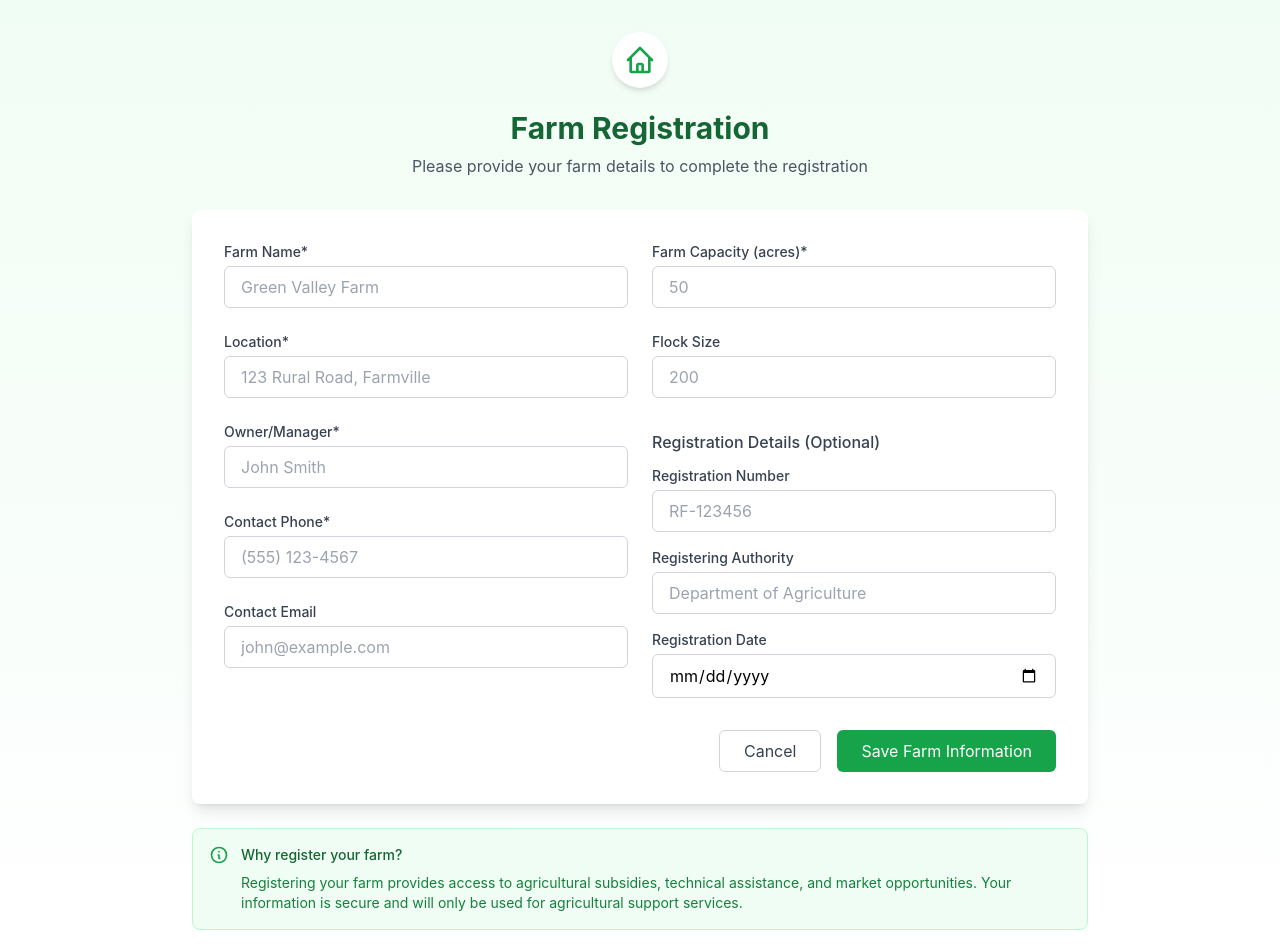
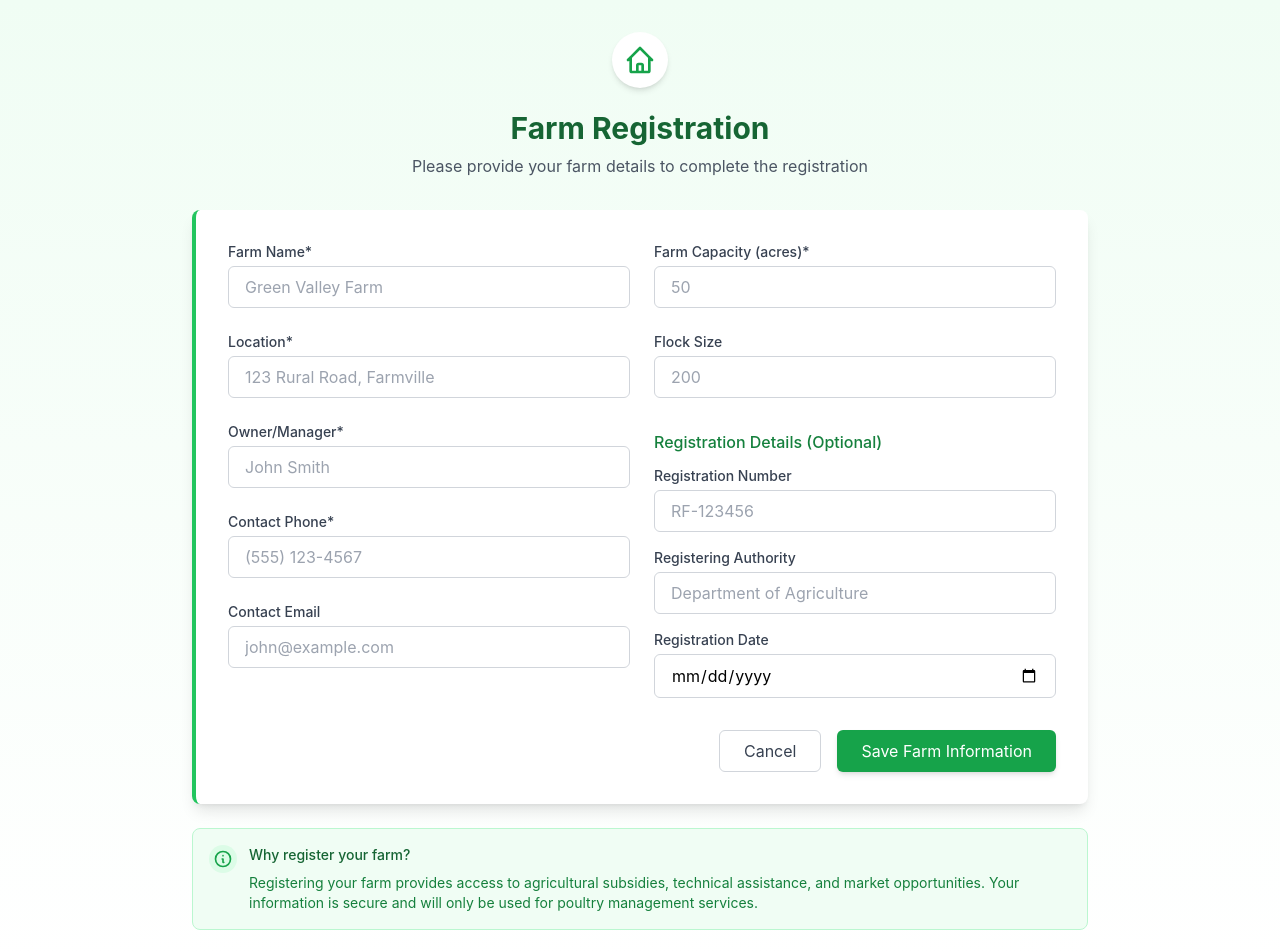
Before and after one commit to Majid-1273/vetcare, a React (Vite) app in the folder Frontend/: page /farm-details in a window 1280 px wide. Shown: the top 952 px of the page. Built offline with nearby package versions, Linux system fonts and the light colour scheme; a web font is replaced by a local one.

Commit message:
ui removes some

```diff
--- a/Frontend/src/components/ProtectedRoute.jsx
+++ b/Frontend/src/components/ProtectedRoute.jsx
@@ -21,7 +21,7 @@ const ProtectedRoute = ({ allowedRoles }) => {
   if (allowedRoles && allowedRoles.length > 0) {
     if (!user || !allowedRoles.includes(user.userType)) {
       if (user && user.userType === 'Farmer') {
-        return <Navigate to="/home" replace />;
+        return <Navigate to="/flock-management" replace />;
       } else if (user && user.userType === 'Vet') {
         return <Navigate to="/vet-dashboard" replace />;
       } else {
--- a/Frontend/src/pages/FarmDetails.jsx
+++ b/Frontend/src/pages/FarmDetails.jsx
@@ -4,7 +4,7 @@ import { useDispatch, useSelector } from 'react-redux';
 import { setUserFarmRegistered } from '../redux/slices/authSlice';
 
 const FarmInfoForm = () => {
-  const navigate = useNavigate(); // Now inside the component
+  const navigate = useNavigate();
   const dispatch = useDispatch();
   const user = useSelector((state) => state.auth.user);
   const [formData, setFormData] = useState({
@@ -12,7 +12,7 @@ const FarmInfoForm = () => {
     location: '',
     ownerManager: '',
     contactPhone: '',
-    contactEmail: '',
+    contactEmail: user?.email || '',
     farmCapacity: '',
     flockSize: '',
     registrationNumber: '',
@@ -21,18 +21,27 @@ const FarmInfoForm = () => {
   });
 
   const handleChange = (e) => {
-    const { name, value } = e.target;
-    setFormData(prevData => ({
-      ...prevData,
-      [name]: value
-    }));
+    const { name, value, type } = e.target;
+
+    // For number inputs, ensure we're storing numeric values
+    if (type === 'number') {
+      setFormData(prevData => ({
+        ...prevData,
+        [name]: value === '' ? '' : Number(value)
+      }));
+    } else {
+      setFormData(prevData => ({
+        ...prevData,
+        [name]: value
+      }));
+    }
   };
 
   const handleSubmit = async (e) => {
     e.preventDefault();
 
     try {
-      const token = localStorage.getItem('token'); // Make sure the token exists
+      const token = localStorage.getItem('token');
 
       const response = await fetch('http://localhost:5000/api/farm/createFarm', {
         method: 'POST',
@@ -46,9 +55,8 @@ const FarmInfoForm = () => {
       const data = await response.json();
 
       if (response.ok) {
-        alert("Farm information saved successfully!");
         dispatch(setUserFarmRegistered());
-        navigate('/home'); // Navigate to home after success
+        navigate('/flock-management');
       } else {
         console.error("Server responded with error:", data);
         alert(`Server error: ${data.message || 'Unknown error'}`);
@@ -74,7 +82,7 @@ const FarmInfoForm = () => {
         </div>
 
         {/* Main Form Card */}
-        <div className="bg-white rounded-lg shadow-lg p-6 md:p-8">
+        <div className="bg-white rounded-lg shadow-lg p-6 md:p-8 border-l-4 border-green-500">
           <form onSubmit={handleSubmit}>
             <div className="grid grid-cols-1 md:grid-cols-2 gap-6">
               {/* Left Column */}
@@ -132,6 +140,8 @@ const FarmInfoForm = () => {
                     onChange={handleChange}
                     className="w-full px-4 py-2 border border-gray-300 rounded-md focus:ring-2 focus:ring-green-500 focus:border-transparent"
                     placeholder="(555) 123-4567"
+                    pattern="[0-9() -]+"
+                    title="Please enter a valid phone number"
                   />
                 </div>
 
@@ -154,10 +164,12 @@ const FarmInfoForm = () => {
                 <div>
                   <label htmlFor="farmCapacity" className="block text-sm font-medium text-gray-700 mb-1">Farm Capacity (acres)*</label>
                   <input
-                    type="text"
+                    type="number"
                     id="farmCapacity"
                     name="farmCapacity"
                     required
+                    min="0"
+                    step="0.01"
                     value={formData.farmCapacity}
                     onChange={handleChange}
                     className="w-full px-4 py-2 border border-gray-300 rounded-md focus:ring-2 focus:ring-green-500 focus:border-transparent"
@@ -168,9 +180,10 @@ const FarmInfoForm = () => {
                 <div>
                   <label htmlFor="flockSize" className="block text-sm font-medium text-gray-700 mb-1">Flock Size</label>
                   <input
-                    type="text"
+                    type="number"
                     id="flockSize"
                     name="flockSize"
+                    min="0"
                     value={formData.flockSize}
                     onChange={handleChange}
                     className="w-full px-4 py-2 border border-gray-300 rounded-md focus:ring-2 focus:ring-green-500 focus:border-transparent"
@@ -180,8 +193,7 @@ const FarmInfoForm = () => {
 
                 {/* Registration Details Section */}
                 <div className="pt-2">
-                  <h3 className="text-md font-medium text-gray-700 mb-3">Registration Details (Optional)</h3>
-
+                  <h3 className="text-md font-medium text-green-700 mb-3">Registration Details (Optional)</h3>
 
                   <div className="space-y-4">
                     <div>
@@ -230,13 +242,14 @@ const FarmInfoForm = () => {
             <div className="mt-8 flex justify-end space-x-4">
               <button
                 type="button"
-                className="px-6 py-2 border border-gray-300 rounded-md text-gray-700 hover:bg-gray-50 focus:outline-none focus:ring-2 focus:ring-offset-2 focus:ring-green-500"
+                onClick={() => navigate(-1)}
+                className="px-6 py-2 border border-gray-300 rounded-md text-gray-700 hover:bg-gray-50 focus:outline-none focus:ring-2 focus:ring-offset-2 focus:ring-green-500 transition"
               >
                 Cancel
               </button>
               <button
                 type="submit"
-                className="px-6 py-2 bg-green-600 text-white rounded-md hover:bg-green-700 focus:outline-none focus:ring-2 focus:ring-offset-2 focus:ring-green-500"
+                className="px-6 py-2 bg-green-600 text-white rounded-md hover:bg-green-700 focus:outline-none focus:ring-2 focus:ring-offset-2 focus:ring-green-500 transition shadow-md hover:shadow-lg"
               >
                 Save Farm Information
               </button>
@@ -247,7 +260,7 @@ const FarmInfoForm = () => {
         {/* Info Tips */}
         <div className="mt-6 bg-green-50 rounded-lg p-4 border border-green-200">
           <div className="flex items-start">
-            <div className="flex-shrink-0">
+            <div className="flex-shrink-0 bg-green-100 rounded-full p-1">
               <svg xmlns="http://www.w3.org/2000/svg" className="h-5 w-5 text-green-600" fill="none" viewBox="0 0 24 24" stroke="currentColor">
                 <path strokeLinecap="round" strokeLinejoin="round" strokeWidth={2} d="M13 16h-1v-4h-1m1-4h.01M21 12a9 9 0 11-18 0 9 9 0 0118 0z" />
               </svg>
@@ -255,7 +268,7 @@ const FarmInfoForm = () => {
             <div className="ml-3">
               <h3 className="text-sm font-medium text-green-800">Why register your farm?</h3>
               <div className="mt-2 text-sm text-green-700">
-                <p>Registering your farm provides access to agricultural subsidies, technical assistance, and market opportunities. Your information is secure and will only be used for agricultural support services.</p>
+                <p>Registering your farm provides access to agricultural subsidies, technical assistance, and market opportunities. Your information is secure and will only be used for poultry management services.</p>
               </div>
             </div>
           </div>
--- a/Frontend/src/pages/Login.jsx
+++ b/Frontend/src/pages/Login.jsx
@@ -9,7 +9,6 @@ const Login = () => {
   const [formData, setFormData] = useState({
     email: '',
     password: '',
-    userType: ''
   });
   const [showPassword, setShowPassword] = useState(false);
 
@@ -28,11 +27,7 @@ const Login = () => {
   useEffect(() => {
     if (isAuthenticated && user) {
       if (user.userType === 'Farmer') {
-        navigate('/home');
-      } else if (user.userType === 'Vet') {
-        navigate('/vet-dashboard');
-      } else {
-        navigate('/home');
+        navigate('/flock-management');
       }
     }
   }, [isAuthenticated, user, navigate]);
@@ -56,7 +51,6 @@ const Login = () => {
     dispatch(loginUser({
       email: formData.email,
       password: formData.password,
-      userType: formData.userType
     }));
   };
 
@@ -119,23 +113,6 @@ const Login = () => {
               </button>
             </div>
 
-            <div>
-              <div className="relative w-full">
-                <select
-                  name="userType"
-                  value={formData.userType}
-                  onChange={handleChange}
-                  className="w-full p-3 rounded-md bg-green-100 appearance-none text-gray-600"
-                >
-                  <option value="" disabled>User Type</option>
-                  <option value="Farmer">Farmer</option>
-                  <option value="Vet">Veterinarian</option>
-                </select>
-                <div className="absolute right-3 top-1/2 transform -translate-y-1/2 pointer-events-none text-gray-400">
-                  ▼
-                </div>
-              </div>
-            </div>
 
             <button
               type="submit"
--- a/Frontend/src/pages/Signup.jsx
+++ b/Frontend/src/pages/Signup.jsx
@@ -10,7 +10,7 @@ const Signup = () => {
     username: '',
     email: '',
     password: '',
-    userType: ''
+    userType: 'Farmer'
   });
   const [showPassword, setShowPassword] = useState(false);
 
@@ -29,11 +29,11 @@ const Signup = () => {
   useEffect(() => {
     if (isAuthenticated) {
       if (user?.userType === 'Farmer') {
-        navigate('/home');
+        navigate('/flock-management');
       } else if (user?.userType === 'Vet') {
         navigate('/vet-dashboard');
       } else {
-        navigate('/home');
+        navigate('/flock-management');
       }
     }
   }, [isAuthenticated, user, navigate]);
@@ -123,7 +123,7 @@ const Signup = () => {
               </button>
             </div>
 
-            <div>
+            {/* <div>
               <div className="relative w-full">
                 <select
                   name="userType"
@@ -139,7 +139,7 @@ const Signup = () => {
                   ▼
                 </div>
               </div>
-            </div>
+            </div> */}
 
             <button
               type="submit"
```
